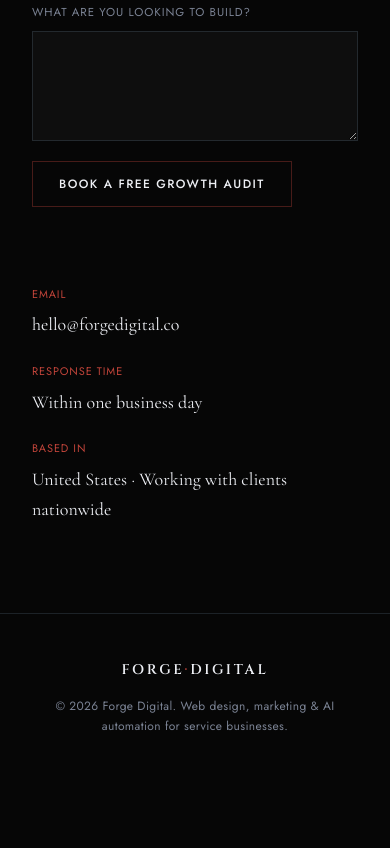
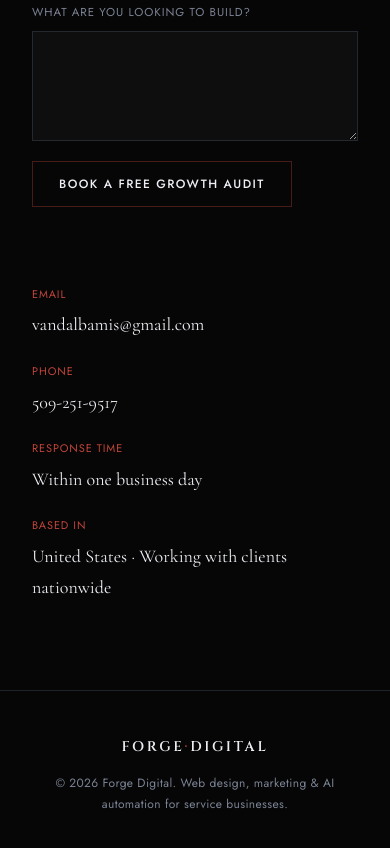
Before and after one commit to Babyjupiter96/forge-digital, a plain HTML site: page contact.html in a window 390 px wide. Shown: the part 883-1731 px from the top of the page. Before the commit the page ends 1664 px from the top, so only its background shows below. Drawn offline with Linux system fonts and the light colour scheme.

Commit message:
Update contact email and add phone number
Replaces the placeholder hello@forgedigital.co with the real contact
email across the contact page and structured data, and adds a phone
number to both.

```diff
--- a/contact.html
+++ b/contact.html
@@ -48,7 +48,11 @@
         <div class="contact-info">
           <div>
             <div class="label">Email</div>
-            <div class="val">hello@forgedigital.co</div>
+            <div class="val">vandalbamis@gmail.com</div>
+          </div>
+          <div>
+            <div class="label">Phone</div>
+            <div class="val">509-251-9517</div>
           </div>
           <div>
             <div class="label">Response Time</div>
```
Also changed, not shown: index.html (+1 -1 lines).
